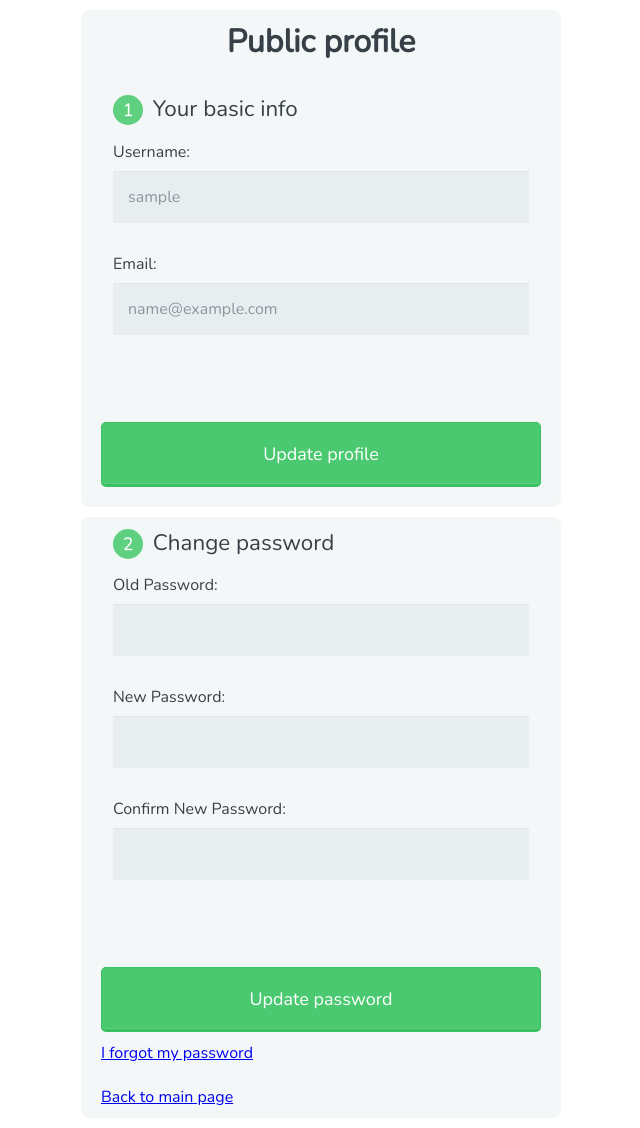
After one commit to Navalag/camagru, a PHP site: page /settings.php in a window 1280 px wide. The commit adds this page. Shown: the whole page, without its empty margins (319-959 px from the left). Run offline with PHP 8.4, Linux system fonts and the light colour scheme; the visitor is signed in with stand-in values (Sample User, id 1); tables that the repository leaves empty or names only in its code hold one stand-in row (values such as "Sample post").

Commit message:
add settings.php page

```diff
--- a/inc/header.php
+++ b/inc/header.php
@@ -40,7 +40,7 @@ if (!isset($_SESSION)) {
 				<ul class="main-nav">
 					<li><a href="/">Gallery</a></li>
 					<li><a href="account.php">My Profile</a></li>
-					<li><a href="#">Settings</a></li>
+					<li><a href="settings.php">Settings</a></li>
 					<li><a href="inc/user_managment/logout.php">Sign out</a></li>
 				</ul>
 
--- /dev/null
+++ b/settings.php
@@ -0,0 +1,109 @@
+<?php
+
+include("config/connect.php");
+
+if (!isset($_SESSION)) {
+	session_start();
+}
+if (!isset($_SESSION['Username'])) {
+	header("location:http://localhost:8080");
+}
+
+// $pageTitle = "Settings profile - Camagru";
+// $section = null;
+
+$finalMessage = "";
+$username = $email = "";
+
+try {
+	$sql = $conn->prepare("SELECT * FROM `users`
+					WHERE `username` = '$_SESSION[Username]' LIMIT 1");
+	$sql->execute();
+	$user_info = $sql->setFetchMode(PDO::FETCH_ASSOC);
+	$user_info = $sql->fetchAll();
+	$user_info = $user_info[0];
+
+	$username = $user_info['username'];
+	$email = $user_info['email'];
+	}
+catch(PDOException $e)
+	{
+	$finalMessage = 'Database failed! Reason: ' . $e->getMessage();
+	}
+
+if ($_SERVER["REQUEST_METHOD"] == "POST") {
+	// try {
+	// 	$sql = $conn->prepare("SELECT * FROM `users`
+	// 					WHERE `username` = '$_SESSION['Username']' LIMIT 1");
+	// 	$sql->execute();
+	// 	$user_info = $sql->setFetchMode(PDO::FETCH_ASSOC);
+	// 	$user_info = $sql->fetchAll();
+	// 	$user_info = $user_info[0];
+
+	// 	$finalMessage = 'User has been confirmed. Thank-You!';
+	// 	}
+	// catch(PDOException $e)
+	// 	{
+	// 	$finalMessage = 'Database failed! Reason: ' . $e->getMessage();
+	// 	}
+}
+
+?>
+
+<!DOCTYPE html>
+<html>
+	<head>
+		<meta charset="utf-8">
+		<meta name="viewport" content="width=device-width, initial-scale=1.0">
+		<title>Sign Up Form</title>
+		<link rel="stylesheet" href="css/normalize.css">
+		<link href='http://fonts.googleapis.com/css?family=Nunito:400,300' rel='stylesheet' type='text/css'>
+		<link rel="stylesheet" href="css/form.css">
+	</head>
+	<body>
+
+		<form action="<?php echo htmlspecialchars($_SERVER["PHP_SELF"]);?>" method="post">
+
+		<h1>Public profile</h1>
+
+		<fieldset>
+
+			<legend><span class="number">1</span> Your basic info</legend>
+
+			<label for="name">Username:</label>
+			<input type="text" id="name" name="user_name" value="<?php echo $username; ?>">
+
+			<label for="mail">Email:</label>
+			<input type="email" id="mail" name="user_email" value="<?php echo $email; ?>">
+
+		</fieldset>
+
+		<button type="submit">Update profile</button>
+
+		</form>
+
+		<form action="<?php echo htmlspecialchars($_SERVER["PHP_SELF"]);?>" method="post">
+
+		<fieldset>
+
+			<legend><span class="number">2</span> Change password</legend>
+
+			<label for="old_password">Old Password:</label>
+         <input type="password" id="old_password" name="old_password">
+
+         <label for="new_password">New Password:</label>
+         <input type="password" id="new_password" name="new_password">
+
+         <label for="confirm_new_password">Confirm New Password:</label>
+         <input type="password" id="confirm_new_password" name="confirm_new_password">
+
+		</fieldset>
+
+		<button type="submit">Update password</button>
+		<a href="sign_in.php?forgot_pass=1">I forgot my password</a>
+		<br><br><a href="/">Back to main page</a>
+
+		</form>
+
+	</body>
+</html>
```
Also changed, not shown: README.md.
